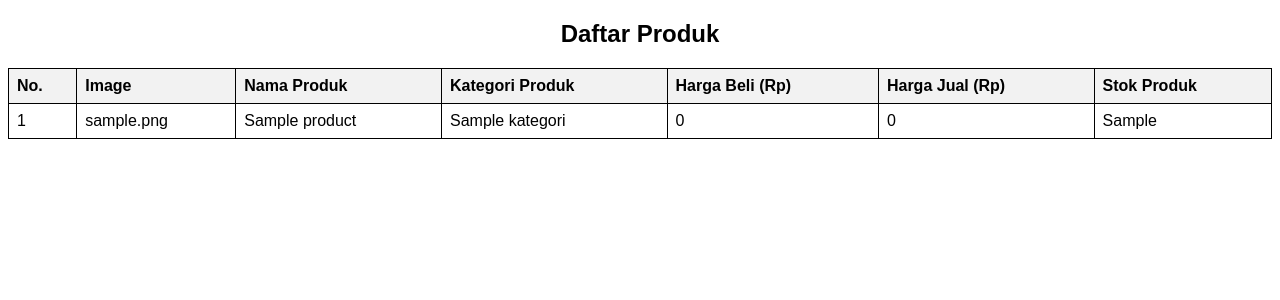
After one commit to rhmt-hidayat/sims_web_app_ci4, a CodeIgniter 4 app: the page made by app/Views/Pages/Produk/report_pdf.php in a window 1280 px wide. The commit adds this page. Shown: the top 300 px of the page. Run offline with PHP 8.4 and a stand-in for CodeIgniter, Linux system fonts and the light colour scheme; the template is opened without the code that fills it: most values are stand-ins (such as "Sample title", 1, 10 or a date in 2020); some libraries are stand-ins or nearby versions.

Commit message:
cetak pdf

```diff
--- a/app/Config/Routes.php
+++ b/app/Config/Routes.php
@@ -26,6 +26,7 @@ $routes->group('', ['filter' => 'auth'], function ($routes) {
     $routes->post('produk/update/(:num)', 'Produk::update/$1');
     $routes->get('/produk/delete/(:segment)', 'Produk::delete/$1');
     $routes->get('/produk/export', 'Produk::export');
+    $routes->get('/produk/pdf', 'Produk::generatePdf');
     // $routes->get('/produk/export/(:any)', 'Produk::export/$1'); //filter by kategori
     $routes->get('/produk/print/(:segment)', 'Produk::cetak_invoice/$1');
 });
--- a/app/Models/ProductModel.php
+++ b/app/Models/ProductModel.php
@@ -25,4 +25,9 @@ class ProductModel extends Model
 
         return $this->table('produk')->like('nama_barang', $keyword);
     }
+
+    public function getPdf()
+    {
+        return $this->limit(100)->findAll(); // Mengambil semua data produk
+    }
 }
--- a/app/Views/Pages/Produk/index.php
+++ b/app/Views/Pages/Produk/index.php
@@ -50,6 +50,7 @@
                 </form>
             </div>
             <div class="col-lg-6 mb-4 text-right">
+                <a href="<?= base_url('produk/pdf'); ?>" class="btn btn-sm btn-secondary" target="_blank"><i class="fas fa-download"></i> PDF</a>
                 <a href="<?php echo base_url() . 'produk/export'; ?>" class="d-none d-sm-inline-block btn btn-sm btn-success shadow-sm"><img src="<?php echo base_url('icon/MicrosoftExcelLogo.png'); ?>" class="img-fluid" alt="logo"> Export Excel</a>
                 <a href="<?php echo base_url() . 'produk/add'; ?>" class="d-none d-sm-inline-block btn btn-sm btn-danger shadow-sm"><img src="<?php echo base_url('icon/PlusCircle.png'); ?>" class="img-fluid" alt="logo"> Tambah Produk</a>
             </div>
--- /dev/null
+++ b/app/Views/Pages/Produk/report_pdf.php
@@ -0,0 +1,65 @@
+<!DOCTYPE html>
+<html>
+
+<head>
+    <title><?= $title; ?></title>
+    <style>
+        body {
+            font-family: Arial, sans-serif;
+        }
+
+        table {
+            width: 100%;
+            border-collapse: collapse;
+            margin-top: 10px;
+        }
+
+        table,
+        th,
+        td {
+            border: 1px solid black;
+            padding: 8px;
+            text-align: left;
+        }
+
+        th {
+            background-color: #f2f2f2;
+        }
+    </style>
+</head>
+
+<body>
+    <h2 style="text-align: center;">Daftar Produk</h2>
+    <table>
+        <tr>
+            <th>No.</th>
+            <th>Image</th>
+            <th>Nama Produk</th>
+            <th>Kategori Produk</th>
+            <th>Harga Beli (Rp)</th>
+            <th>Harga Jual (Rp)</th>
+            <th>Stok Produk</th>
+        </tr>
+        <?php $no = 1;
+        foreach ($products as $product): ?>
+            <tr>
+                <td><?= $no++; ?></td>
+                <td>
+                    <!-- <?php
+                    $imagePath = 'public/uploads/' . $product['image'];
+                    $imageFullPath = base_url($imagePath);
+                    ?>
+                    <img src="<?= $imageFullPath ?>" alt="Produk"> -->
+                    <?= $product['image'] ?>
+                </td>
+                <td><?= $product['nama_barang'] ?></td>
+                <td><?= $product['kategori'] ?></td>
+                <td><?= number_format($product['harga_beli'], 0, ',', ','); ?></td>
+                <td><?= number_format($product['harga_jual'], 0, ',', ','); ?></td>
+                <td><?= $product['stock_barang'] ?></td>
+            </tr>
+        <?php endforeach; ?>
+    </table>
+</body>
+
+</html>
--- a/composer.json
+++ b/composer.json
@@ -12,6 +12,7 @@
     "require": {
         "php": "^8.1",
         "codeigniter4/framework": "^4.0",
+        "dompdf/dompdf": "^3.1",
         "phpmailer/phpmailer": "^6.9",
         "phpoffice/phpspreadsheet": "^3.9"
     },
```
Also changed, not shown: app/Controllers/Produk.php (+32 -0 lines), 1 other file.
